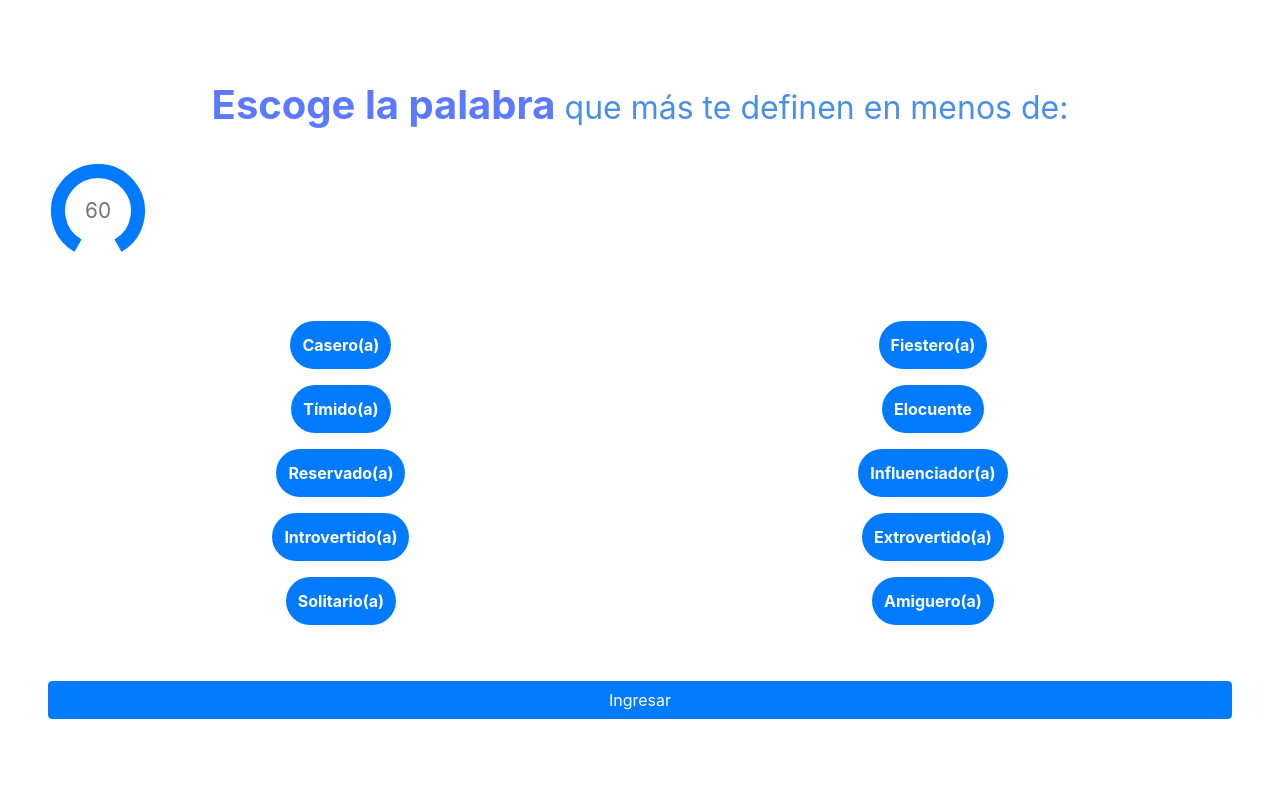
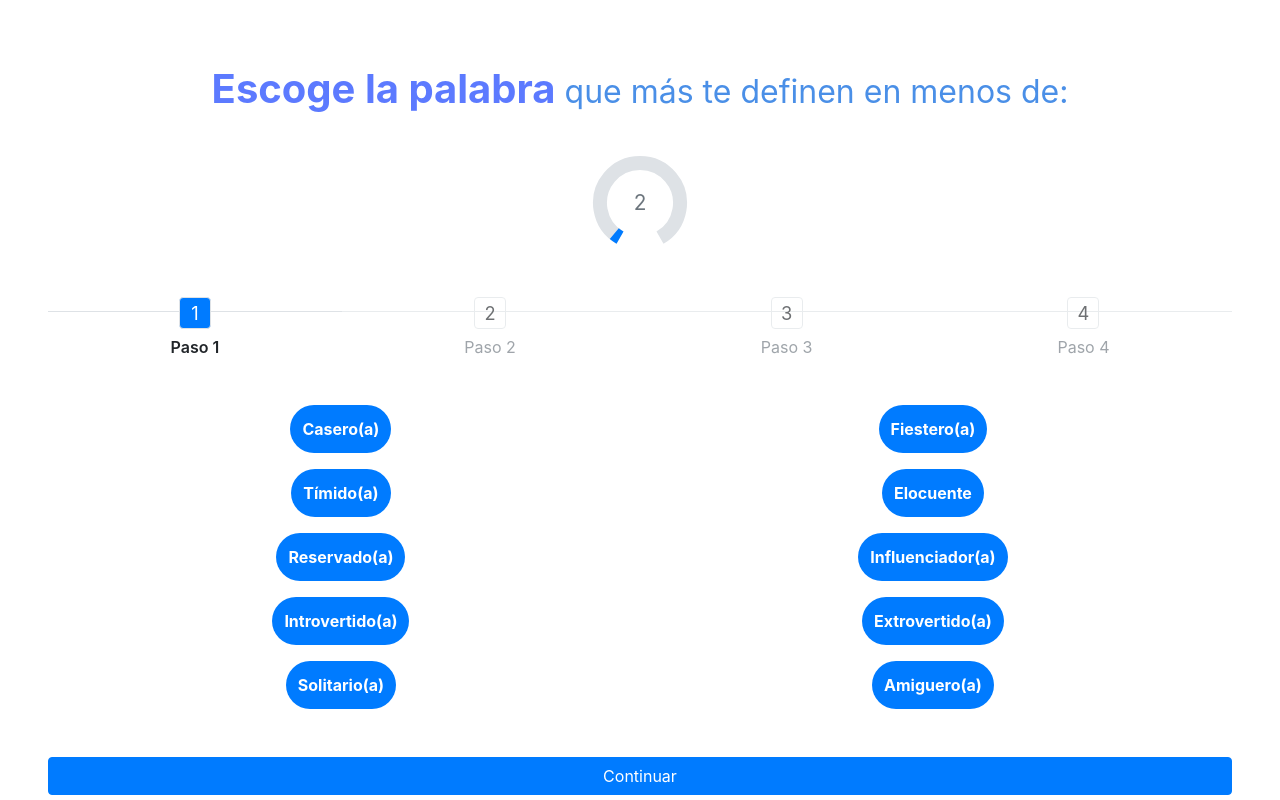
Before and after one commit to juanberme/PDG2_Phone, a React (Create React App) app: page /tags in a window 1280 px wide. Built offline with nearby package versions, Linux system fonts and the light colour scheme; no server answers.

Commit message:
DISEÑO: Páginas de Tags 80%

```diff
--- a/src/routes/Tags.jsx
+++ b/src/routes/Tags.jsx
@@ -1,10 +1,12 @@
 import { async } from '@firebase/util';
-import { addDoc, getDocs, collection, doc, updateDoc, getDoc } from 'firebase/firestore';
+import { collection, doc, updateDoc, getDoc } from 'firebase/firestore';
 
 
 import { Tag } from 'primereact/tag';
-import { useEffect, useState } from 'react';
+import { useState, useRef, useEffect } from 'react';
 import { Knob } from 'primereact/knob';
+import { Steps } from 'primereact/steps';
+import { Toast } from 'primereact/toast';
 
 
 import { useSearchParams } from 'react-router-dom';
@@ -15,6 +17,11 @@ import '../styles/tagPage.css';
 
 export default function Tags(){
     const [searchParams] = useSearchParams();
+
+    const [value, setValue] = useState(0);
+    const toast = useRef(null);
+    const interval = useRef(null);
+    let _val = 60;
 
     const [items, setItems] = useState([
         {id:1, value : "Casero(a)", activated:false, pattern: 3},
@@ -28,6 +35,13 @@ export default function Tags(){
         {id:9, value : "Extrovertido(a)", activated:false, pattern: 1},
         {id:0, value : "Amiguero(a)", activated:false, pattern: 0},
     ]);
+
+    const stepsList = [
+        {label: 'Paso 1'},
+        {label: 'Paso 2'},
+        {label: 'Paso 3'},
+        {label: 'Paso 4'},
+    ];
 
     //sconst
     const handleCSubmit = async () => {
@@ -61,22 +75,43 @@ export default function Tags(){
     }
 
     //Temporalizador
-    let knobVal = 60;
+    useEffect(() => {
+        _val = value;
 
-    function timer(){
+        interval.current = setInterval(() => {
+            _val += 1;
 
-    }
+            if (_val >= 60) {
+                toast.current.show({ severity: 'info', summary: 'Finalizó el tiempo!', detail: 'Si necesitas más tiempo, puedes quedarte :)' });
+                clearInterval(interval.current);
+            }
+
+            setValue(_val);
+        }, 2000);
+
+        return () => {
+            if (interval.current) {
+                clearInterval(interval.current);
+                interval.current = null;
+            }
+        };
+    }, []);
 
     return <section className='T1_CONT'>
         <section className='titleTxt'>
             <p><strong id='Ttl_Strong'>Escoge la palabra</strong> que más te definen en menos de:</p>
         </section>
 
-        <section className='card flex justify-content-center'>
-            <Knob value={knobVal} max={60} readOnly/>
+        <section className='Knb_CONT'>
+            <Toast ref={toast}></Toast>
+            <Knob value={value} max={60} readOnly/>
         </section>
 
-        <section className='tags'>
+        <section className="Stp_CONT">
+            <Steps model={stepsList}/>
+        </section>
+
+        <section className='Tgs_CONT'>
             {items.map(({id, value, activated}, index) =>
                 <Tag
                     style={activated ? {background: "red"} : {}}
@@ -92,8 +127,7 @@ export default function Tags(){
                 id='btn_cont'
                 onClick={handleCSubmit}
                 href={`/tags2?id=${searchParams.get('id')}`}
-                label="Ingresar"/>
+                label="Continuar"/>
         </div>
     </section>
-
 }
--- a/src/routes/Tags2.jsx
+++ b/src/routes/Tags2.jsx
@@ -1,4 +1,4 @@
-import React, { useState } from 'react'
+import { useState, useRef } from 'react';
 import { AnchorButton } from '../components/Btn';
 import { Tag } from 'primereact/tag';
 import { useSearchParams } from 'react-router-dom';
@@ -7,6 +7,11 @@ import { db } from '../utils/firebase';
 
 const Tags2 = () => {
     const [searchParams] = useSearchParams();
+
+    const [value, setValue] = useState(0);
+    const toast = useRef(null);
+    const interval = useRef(null);
+    let _val = 60;
 
     const [items, setItems] = useState([
         {id:1, value : "Intuitivo(a)", activated:false, intensity: "1.3"},
@@ -51,7 +56,11 @@ const Tags2 = () => {
 
 
   return (
-    <div>
+    <section className='T1_CONT'>
+        <section className='titleTxt'>
+            <p><strong id='Ttl_Strong'>Escoge la palabra</strong> que más te definen en menos de:</p>
+        </section>
+
         <section className='tags'>
             {items.map(({id, value, activated}, index) =>
                 <Tag
@@ -62,10 +71,10 @@ const Tags2 = () => {
                     value={value}
                     rounded/>)}
         </section>
-        <div>
+        <div className='btn'>
             <AnchorButton onClick={handleSubmit} href={`/tags3?id=${searchParams.get('id')}`} label="Siguiente"/>
         </div>
-    </div>
+    </section>
   )
 }
 
--- a/src/routes/Tags3.jsx
+++ b/src/routes/Tags3.jsx
@@ -1,4 +1,4 @@
-import React, { useState } from 'react'
+import { useState, useRef } from 'react';
 import { AnchorButton } from '../components/Btn';
 import { Tag } from 'primereact/tag';
 import { useSearchParams } from 'react-router-dom';
@@ -7,6 +7,11 @@ import { db } from '../utils/firebase';
 
 const Tags3 = () => {
     const [searchParams] = useSearchParams();
+
+    const [value, setValue] = useState(0);
+    const toast = useRef(null);
+    const interval = useRef(null);
+    let _val = 60;
 
     const [items, setItems] = useState([
         {id:1, value : "Espiritual", activated:false, r: 0.475, g: 0.678, b: 0.863},
@@ -49,7 +54,11 @@ const Tags3 = () => {
         setItems(copy);
     }
   return (
-    <div>
+    <section className='T1_CONT'>
+        <section className='titleTxt'>
+            <p><strong id='Ttl_Strong'>Escoge la palabra</strong> que más te definen en menos de:</p>
+        </section>
+
         <section className='tags'>
             {items.map(({id, value, activated}, index) =>
                 <Tag
@@ -60,10 +69,11 @@ const Tags3 = () => {
                     value={value}
                     rounded/>)}
         </section>
-        <div>
+
+        <div className='btn'>
             <AnchorButton onClick={handleSubmit} href={`/tags4?id=${searchParams.get('id')}`} label="Siguiente"/>
         </div>
-    </div>
+    </section>
   )
 }
 
--- a/src/routes/Tags4.jsx
+++ b/src/routes/Tags4.jsx
@@ -1,4 +1,4 @@
-import React, { useState } from 'react'
+import { useState, useRef } from 'react';
 import { AnchorButton } from '../components/Btn';
 import { Tag } from 'primereact/tag';
 import { useSearchParams } from 'react-router-dom';
@@ -8,6 +8,11 @@ import { db } from '../utils/firebase';
 const Tags4 = () => {
     const [searchParams] = useSearchParams();
     const [viewData, setViewData] = useState();
+
+    const [value, setValue] = useState(0);
+    const toast = useRef(null);
+    const interval = useRef(null);
+    let _val = 60;
 
     const [items, setItems] = useState([
         {id:1, value : "Distraído(a)", activated:false, r: 0.424, g: 0.745, b: 0.929},
--- a/src/styles/tagPage.css
+++ b/src/styles/tagPage.css
@@ -1,4 +1,7 @@
-/*MODIFICAR TAGS INDIVIDUALES*/
+/*====================================================================================================*/
+
+
+/*Body: tag*/
 .tag{
     padding: 0.75em;
     font-size: 1em;
@@ -6,11 +9,14 @@
 }
 
 .T1_CONT{
-    margin: 5em 3em 0em;
+    margin: 4em 3em 0em;
 }
 
 
-/*section: titleTxt*/
+/*--------------------------------------------------------------------------------------*/
+
+
+/*Divisor: Title*/
 .titleTxt{
     font-size: 2em;
     text-align: center;
@@ -26,26 +32,52 @@
 }
 
 
-/*section: clock*/
+/*--------------------------------------------------------------------------------------*/
 
 
-/*section: tags*/
-.tags{
+/*Divisor: Clock*/
+.Knb_CONT{
+    display: flex;
+    justify-content: center;
+
+    margin: 2.5em 0em 0em;
+}
+
+
+/*--------------------------------------------------------------------------------------*/
+
+
+/*Divisor: Steps*/
+.Stp_CONT{
+    margin: 2.5em 0em 0em;
+}
+
+
+/*--------------------------------------------------------------------------------------*/
+
+
+/*Divisor: Tags*/
+.Tgs_CONT{
     display: flex;
     flex-direction: column;
     align-items: center;
     flex-wrap: wrap;
 
-    margin: 3em 0em;
+    margin: 2.5em 0em 0em;
 
     height: 20em;
 }
 
 
-/*section: button*/
+/*--------------------------------------------------------------------------------------*/
+
+
+/*Divisor: Button*/
 .btn{
     display: flex;
     justify-content: center;
+
+    margin: 2.5em 0em 0em;
 }
 
 #btn_cont{
```
Also changed, not shown: src/components/FinalGraph.js (added).
